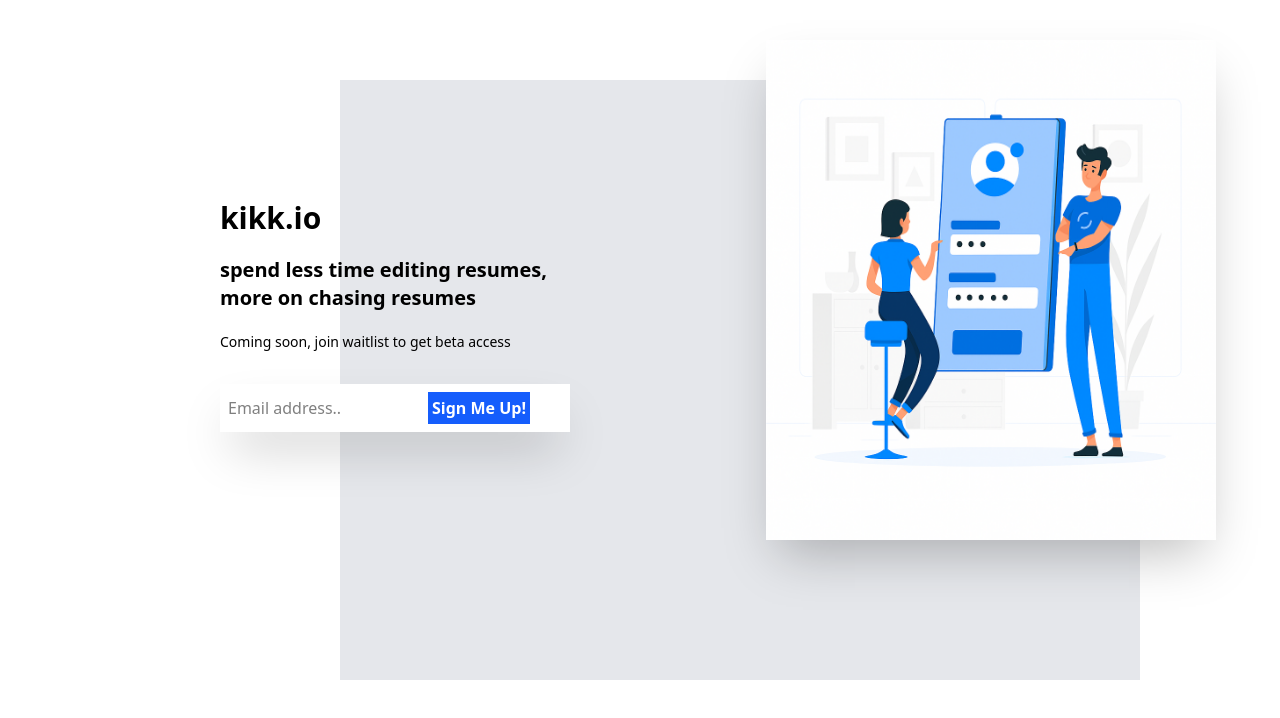
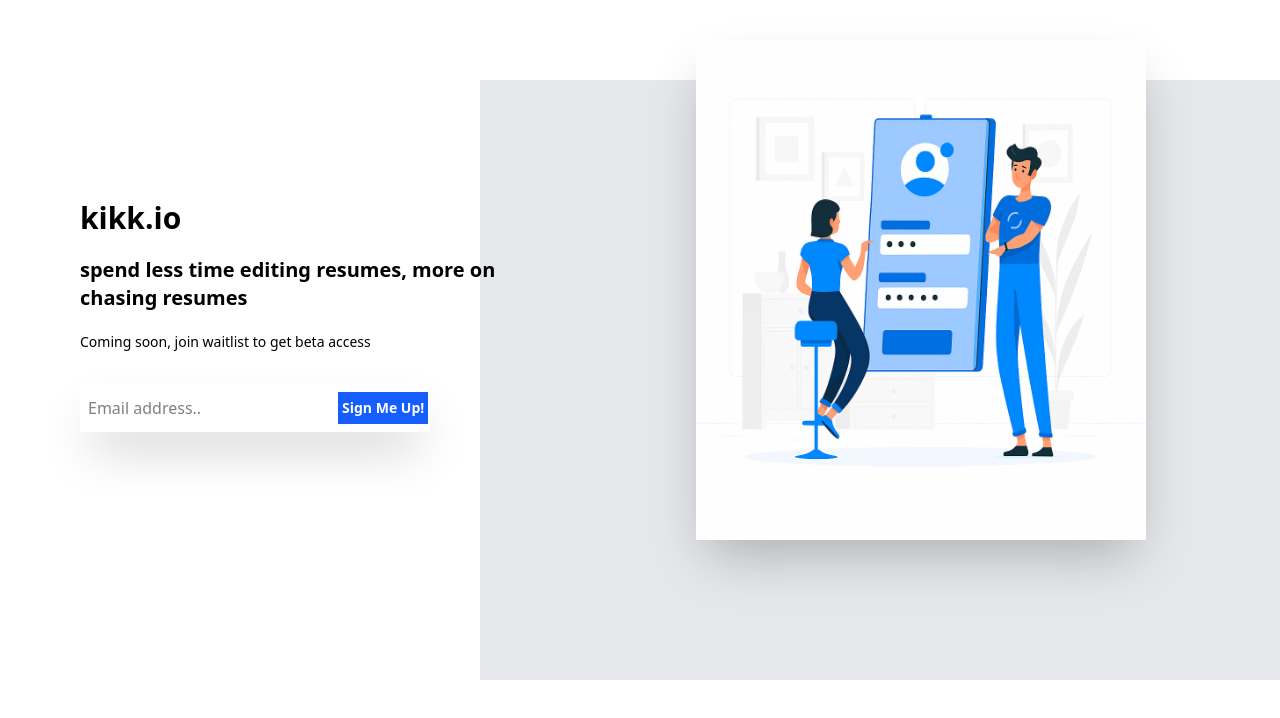
Before and after one commit to shayanashiq/Wait-list, a Next.js app: page / in a window 1280 px wide. Shown: the top 718 px of the page. Built offline with nearby package versions, Linux system fonts and the light colour scheme.

Commit message:
newchang

```diff
--- a/app/components/Auth.tsx
+++ b/app/components/Auth.tsx
@@ -27,7 +27,7 @@
 
   return (
     <div>
-        <div className="md:w-[1000px] mx-auto mt-20 ">
+        <div className="md:min-w-[1000px] mx-auto mt-20 ">
           <div className="w-[800px] h-[600px] bg-gray-100 md:bg-gray-200 float-end">
           </div>
           <div className=" md:grid md:grid-cols-2 md:gap-28 absolute top-20 md:top-10">
@@ -46,11 +46,11 @@
                     value={email}
                     onChange={(e) => setEmail(e.target.value)}
                     placeholder="Email address.."
-                    className="px-2 py-1 w-[200px] "
+                    className="px-2 py-1 w-[250px] "
                   />
                   <button
                     className="bg-blue-600 hover:bg-blue-800 cursor-pointer text-white
-                    font-semibold p-1 md:px-1 md:py-1"
+                    font-semibold p-1 md:px-1 md:py-1 text-sm"
                     onClick={onHandle}
                   >
                       Sign Me Up!
```
